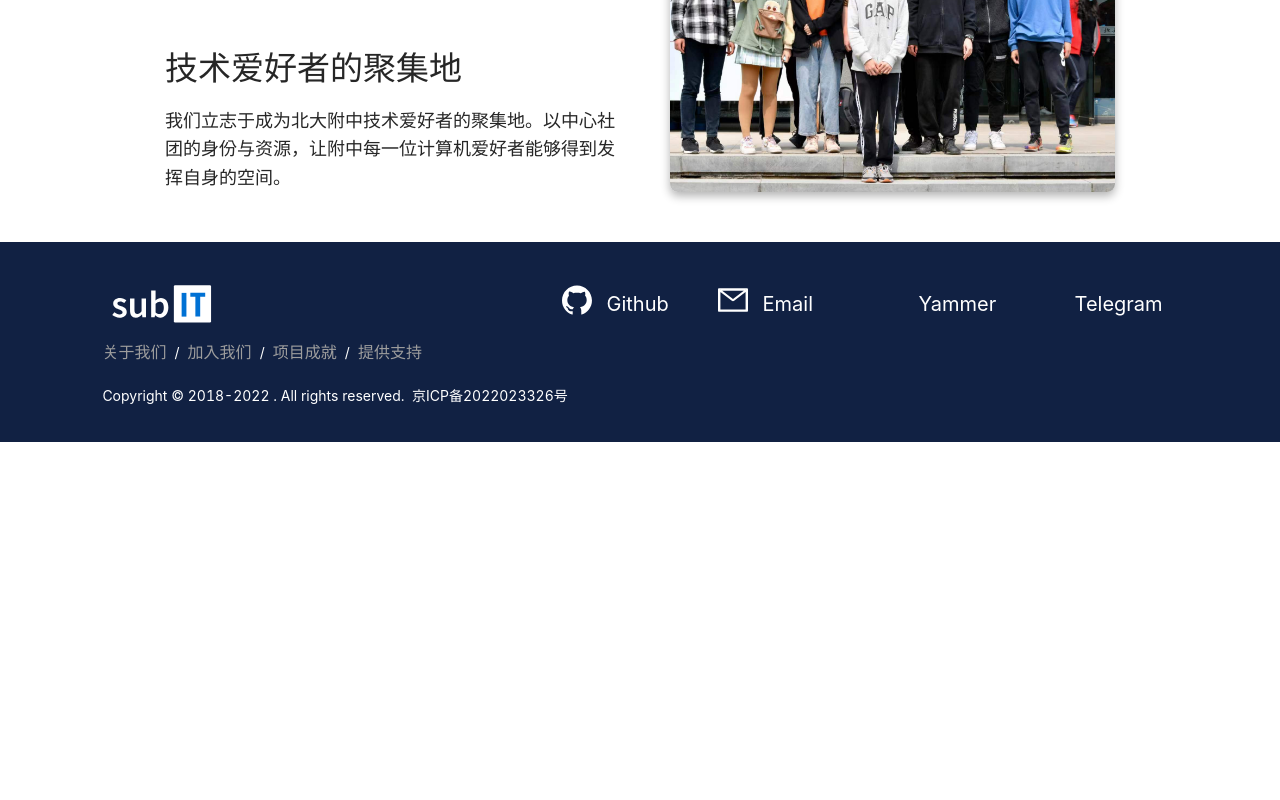
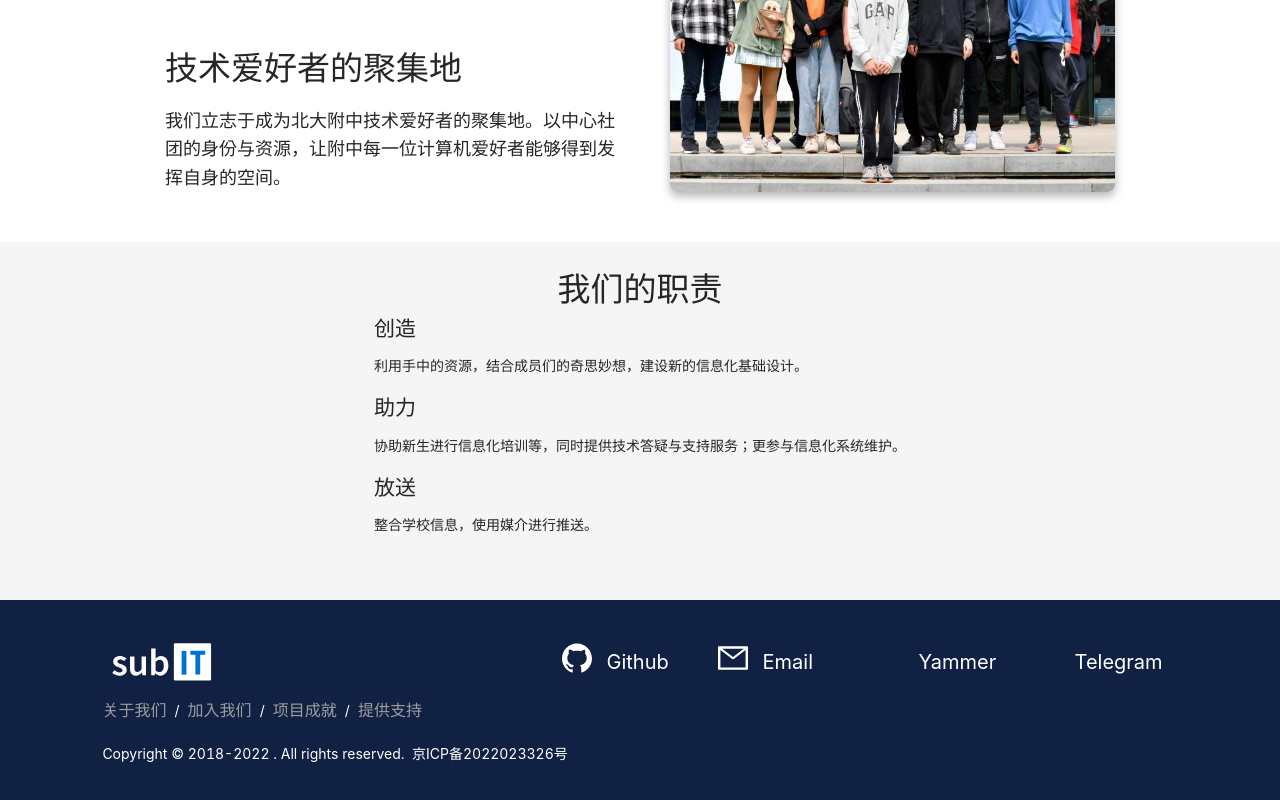
Before and after one commit to subitlab/subit_official_react, a Next.js app: page / in a window 1280 px wide. Shown: the part 657-1457 px from the top of the page. Before the commit the page ends 1099 px from the top, so only its background shows below. Built offline with nearby package versions, Linux system fonts and the light colour scheme.

Commit message:
存档该睡觉了&fix bug

```diff
--- /dev/null
+++ b/components/Home/DutyDetail.js
@@ -0,0 +1,39 @@
+import styles from "../../styles/Home/components/DutyDetail.module.css";
+
+
+const duty_card = [
+    {
+        title: "创造",
+        desc: "利用手中的资源，结合成员们的奇思妙想，建设新的信息化基础设计。",
+    },
+    {
+        title: "助力",
+        desc: "协助新生进行信息化培训等，同时提供技术答疑与支持服务；更参与信息化系统维护。",
+    },
+    {
+        title: "放送",
+        desc: "整合学校信息，使用媒介进行推送。",
+    },
+];
+
+export default function DutyDetail() {
+    return (
+        <div className={styles.body}>
+            <div className={styles.title}>我们的职责</div>
+            <div className={styles.container}>
+                {duty_card.map((item, i) => (
+                    <DutyCard title={item.title} desc={item.desc} key={i}/>
+                ))}
+            </div>
+        </div>
+    );
+}
+
+function DutyCard(props) {
+    return (
+        <div>
+            <h2>{props.title}</h2>
+            <p>{props.desc}</p>
+        </div>
+    );
+}
--- a/pages/index.js
+++ b/pages/index.js
@@ -4,6 +4,8 @@ import {Layout} from "antd";
 import FooterBar from "../components/FooterBar";
 import PageTitle from "./_title";
 import TwoPartDetail from "../components/Home/TwoPartDetail";
+import DutyDetail from "../components/Home/DutyDetail";
+import {useEffect, useRef, useState} from "react";
 
 const {Content} = Layout;
 
@@ -16,11 +18,17 @@ export default function Home() {
                 <Content className={[styles.content, styles.std_background]}>
                     <Poster/>
                     <TwoPartDetail/>
+                    <DutyDetail/>
                 </Content>
                 <FooterBar></FooterBar>
             </Layout>
         </div>
     );
+}
+
+function ZoomIn(e) {
+    console.log(1);
+    console.log(e);
 }
 
 function Poster() {
--- a/styles/Home/Home.module.css
+++ b/styles/Home/Home.module.css
@@ -35,8 +35,46 @@
     flex-direction: column;
 }
 
+@keyframes ZoomInAnimation {
+    0% {
+        transform: scale(1%);
+    }
+    100% {
+        transform: none;
+    }
+}
+
+@keyframes ZoomInAnimation {
+    0% {
+        filter: opacity(1);
+        transform: scale(1%);
+    }
+    100% {
+        filter: opacity(1);
+        transform: none;
+    }
+}
+
+@keyframes MoveInAnimation {
+    0% {
+        transform: scale(1%) translateY(-200px);
+    }
+    50% {
+        transform: scale(1%) translateY(-100px);
+    }
+
+    100% {
+        transform: none;
+    }
+}
+
+
 .poster_title {
+    filter: opacity(0);
     transition: all .25s ease-in-out;
+    animation: ZoomInAnimation ease .5s;
+    animation-iteration-count: 1;
+    animation-fill-mode: forwards;
     margin-top: -50px;
     z-index: 3;
     color: white;
@@ -47,7 +85,12 @@
 }
 
 .poster_subtitle {
+    filter: opacity(0);
     transition: all .25s ease-in-out;
+    animation: ZoomInAnimation ease-out .5s;
+    animation-delay: .35s;
+    animation-iteration-count: 1;
+    animation-fill-mode: forwards;
     margin-top: 10px;
     z-index: 3;
     color: white;
--- /dev/null
+++ b/styles/Home/components/DutyDetail.module.css
@@ -0,0 +1,21 @@
+.body {
+    min-height: 244px;
+    width: 100%;
+    display: flex;
+    flex-direction: column;
+    justify-content: space-between;
+    align-items: center;
+    padding: 25px 165px 50px 165px;
+    background: rgba(255, 255, 255, 0.56);
+}
+
+.title {
+    color: rgba(0, 0, 0, 0.85);
+    font-weight: 500;
+    font-size: 33px;
+    line-height: 1.35;
+    width: fit-content;
+}
+
+.container {
+}
--- a/styles/footer.module.css
+++ b/styles/footer.module.css
@@ -19,15 +19,15 @@
 .link_bar {
     display: flex;
     flex-direction: row;
-    align-items: start;
+    align-items: flex-start;
     justify-content: space-between;
     transition: all .25s ease-in-out;
 }
 
 .action_bar {
     display: flex;
-    justify-content: end;
-    align-items: start;
+    justify-content: flex-end;
+    align-items: flex-start;
     flex-direction: row;
     flex-wrap: wrap;
     transition: all .25s ease-in-out;
```
